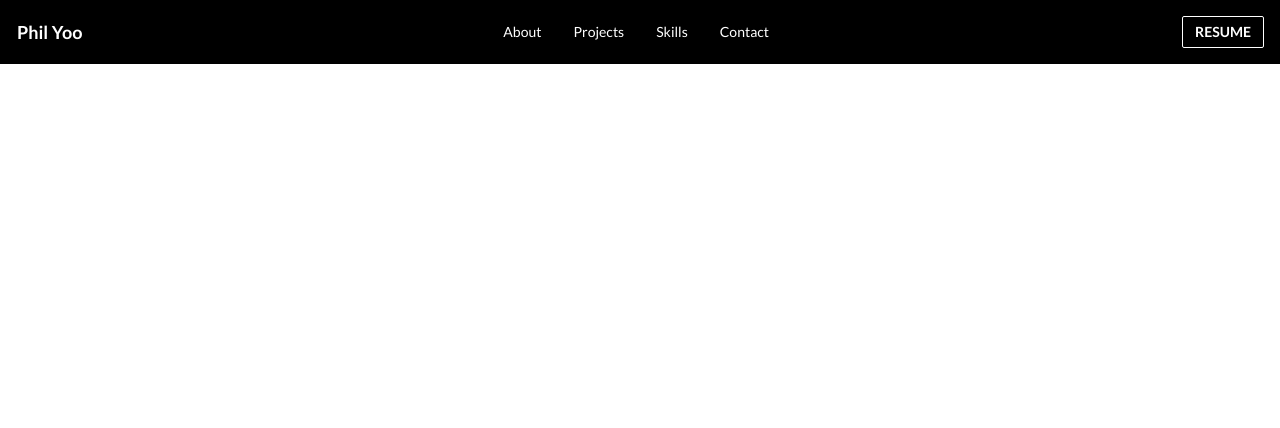
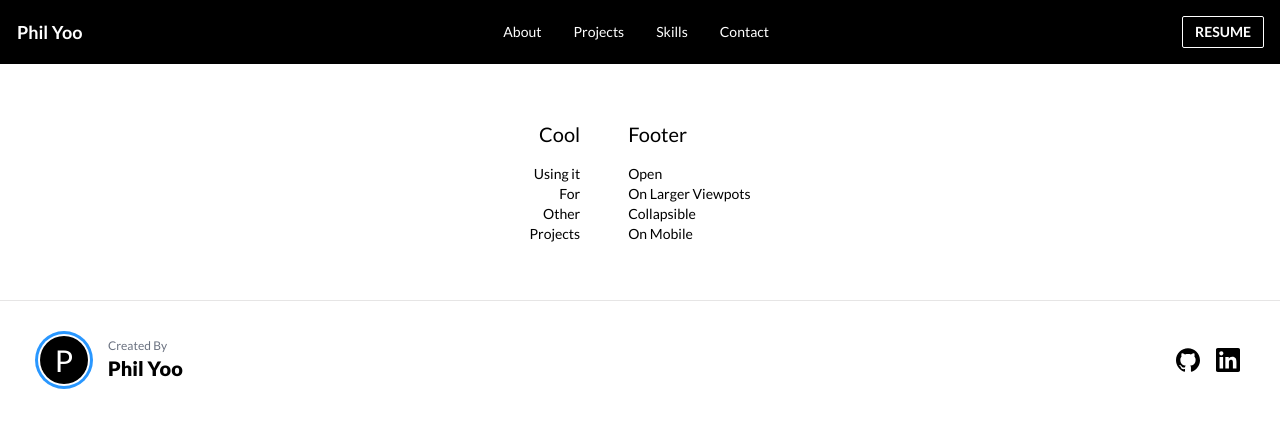
Before and after one commit to josemourinho333/josemourinho333.github.io, a React (Create React App) app: page /about in a window 1280 px wide. Shown: the top 428 px of the page. Built offline with nearby package versions, Linux system fonts and the light colour scheme.

Commit message:
finish footer

```diff
--- a/src/App.js
+++ b/src/App.js
@@ -59,7 +59,7 @@ function App() {
 
         </Routes>
       </div>
-      {/* <Footer /> */}
+      <Footer />
     </>
   );
 }
--- a/src/components/Footer.jsx
+++ b/src/components/Footer.jsx
@@ -3,9 +3,54 @@ import Socials from './Socials';
 
 const Footer = () => {
   return (
-    <section className="!hidden lg:!flex lg:!flex-col footer-container">
-      <Socials />
-    </section>
+    <>
+    <footer className="footer pt-3 px-3 gap-y-0 bg-white md:p-10 md:gap-y-[2.5rem] text-base-content justify-items-center">
+      <div className="w-full">
+        <div className="collapse md:justify-items-end max-md:collapse-plus md:collapse-open border-b border-base-300 bg-base-100 rounded-box w-full md:border-none">
+          <input type="checkbox" />
+          <div className="collapse-title text-xl font-medium md:text-right md:pr-4">
+            Cool
+          </div>
+          <div className="collapse-content flex flex-col md:text-right">
+            <a className="link link-hover">Using it</a>
+            <a className="link link-hover">For</a>
+            <a className="link link-hover">Other</a>
+            <a className="link link-hover">Projects</a>
+          </div>
+        </div>
+      </div>
+      <div className="w-full">
+        <div className="collapse max-md:collapse-plus md:collapse-open border-b border-base-300 bg-base-100 rounded-box w-full md:border-none">
+          <input type="checkbox" />
+          <div className="collapse-title text-xl font-medium">
+            Footer
+          </div>
+          <div className="collapse-content flex flex-col">
+            <a className="link link-hover">Open</a>
+            <a className="link link-hover">On Larger Viewpots</a>
+            <a className="link link-hover">Collapsible</a>
+            <a className="link link-hover">On Mobile</a>
+          </div>
+        </div>
+      </div>
+    </footer>
+    <footer className="footer px-10 py-4 border-t bg-white text-base-content border-base-300 max-md:justify-items-center gap-y-2 md:gap-y-[2.5rem]">
+      <div className="avatar placeholder flex flex-row items-center">
+        <div className="bg-neutral-focus text-neutral-content rounded-full w-12 ring ring-[#2997ff] ring-offset-2">
+          <span className="text-3xl">P</span>
+        </div>
+        <div className="flex flex-col !items-start pl-3">
+          <p className="text-gray-500 text-xs">Created By</p>
+          <p className="font-black text-neutral text-xl">Phil Yoo</p>
+        </div>
+      </div>
+      <div className="md:place-self-center md:justify-self-end">
+        <div className="grid grid-flow-col gap-4">
+          <Socials />
+        </div>
+      </div>
+    </footer>
+    </>
   )
 }
 
--- a/src/components/Socials.jsx
+++ b/src/components/Socials.jsx
@@ -3,10 +3,10 @@ import { SiLinkedin, SiGithub } from 'react-icons/si';
 
 const Socials = () => {
   return (
-    <section className="socials-container">
-      <a href="https://github.com/josemourinho333" target="_blank" rel='noreferrer'><SiGithub /></a>
-      <a href="https://www.linkedin.com/in/philyoo333/" target="_blank" rel='noreferrer'><SiLinkedin /></a>
-    </section>
+    <>
+      <a href="https://github.com/josemourinho333" target="_blank" rel='noreferrer'><SiGithub className="w-6 h-6"/></a>
+      <a href="https://www.linkedin.com/in/philyoo333/" target="_blank" rel='noreferrer'><SiLinkedin className="w-6 h-6"/></a>
+    </>
   )
 }
 
--- a/src/components/WorkItem.jsx
+++ b/src/components/WorkItem.jsx
@@ -4,7 +4,7 @@ const WorkItem = ({year, months, position, company}) => {
   return (
     <div className="flex w-full gap-5 my-5">
       <div className="basis-1/4 flex flex-col items-end">
-        <div className="text-gray-500 text-xs text-center md:text-lg md:text-left">{year}</div>
+        <div className="text-gray-500 text-xs text-center md:text-base md:text-left">{year}</div>
         <div className="text-gray-500 text-[0.5rem] md:text-sm">{months}</div>
       </div>
       <div className="basis-3/4 flex flex-col items-start">
```
